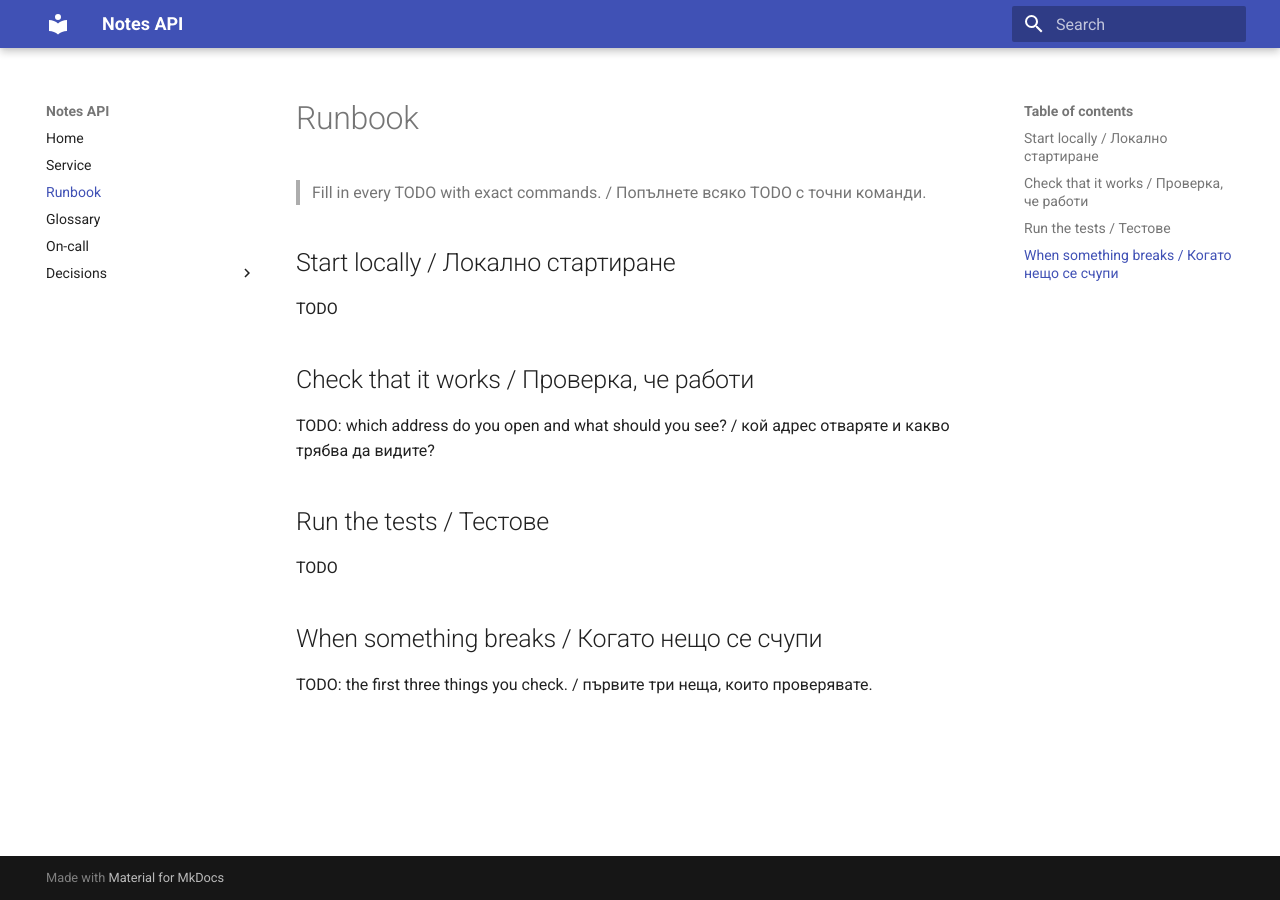
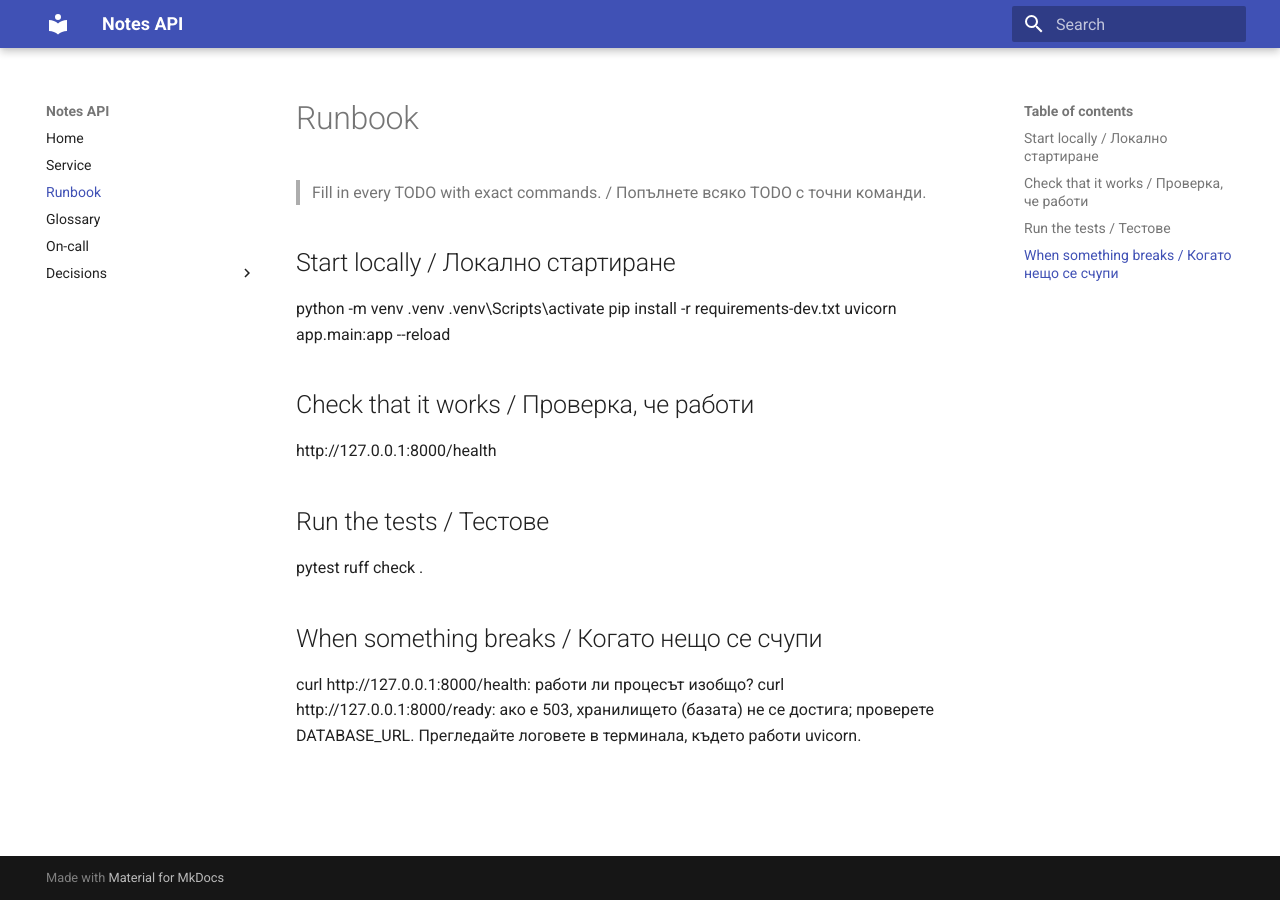
Before and after one commit to hb1dys/devops-labs-fn361223029, an MkDocs documentation site: the page built from docs/runbook.md, in a window 1280 px wide. Built offline with MkDocs 1.6.1 and Material for MkDocs 9.7.7, drawn with Linux system fonts in a browser that asks for light colours.

Commit message:
Fill runbook with exact commands

```diff
--- a/docs/runbook.md
+++ b/docs/runbook.md
@@ -4,16 +4,22 @@
 
 ## Start locally / Локално стартиране
 
-TODO
+python -m venv .venv
+.venv\Scripts\activate
+pip install -r requirements-dev.txt
+uvicorn app.main:app --reload
 
 ## Check that it works / Проверка, че работи
 
-TODO: which address do you open and what should you see? / кой адрес отваряте и какво трябва да видите?
+http://127.0.0.1:8000/health
 
 ## Run the tests / Тестове
 
-TODO
+pytest
+ruff check .
 
 ## When something breaks / Когато нещо се счупи
 
-TODO: the first three things you check. / първите три неща, които проверявате.
+curl http://127.0.0.1:8000/health: работи ли процесът изобщо?
+curl http://127.0.0.1:8000/ready: ако е 503, хранилището (базата) не се достига; проверете DATABASE_URL.
+Прегледайте логовете в терминала, където работи uvicorn.
```
